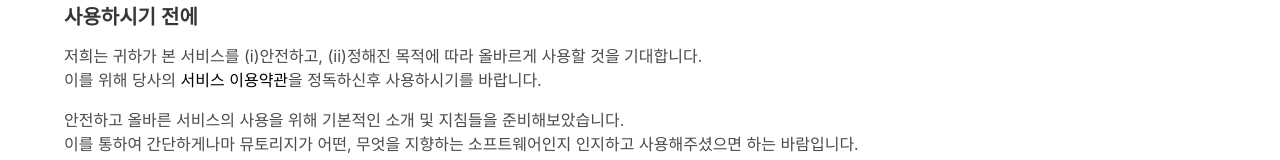
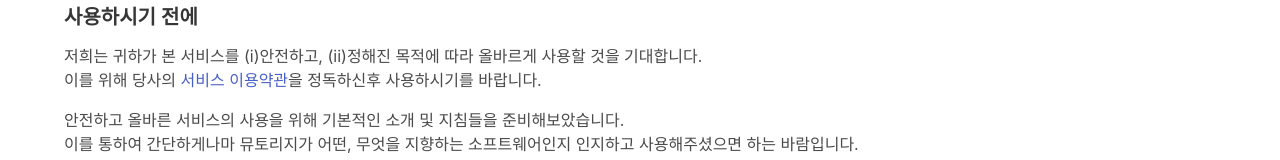
Before and after one commit to mutorage/introduction, a plain HTML site: page get-started/index.html in a window 1280 px wide. Shown: the part 297-457 px from the top of the page. Drawn offline with nearby package versions, Linux system fonts and the light colour scheme; a script that the page names is missing.

Commit message:
Update main.css

```diff
--- a/assets/css/main.css
+++ b/assets/css/main.css
@@ -27,6 +27,6 @@
     align-items: center;
 }
 
-a {
+button > a {
     color: initial;
 }
```
